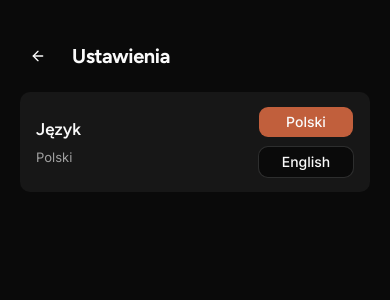
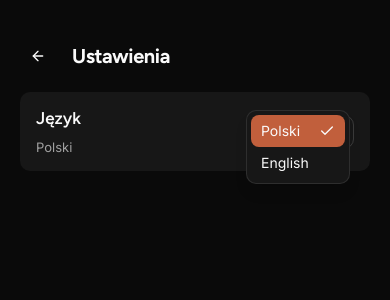
Before and after one commit to czarekp/routines, a Next.js app: page /routines/settings in a window 390 px wide. Both pictures are taken after a click on the button "Polski". Shown: the top 300 px of the page. Built offline with nearby package versions, Linux system fonts and the light colour scheme.

Commit message:
refactor: replace two buttons with select on language setting

```diff
--- a/src/app/globals.css
+++ b/src/app/globals.css
@@ -396,14 +396,11 @@ input {
   font-size: 13px;
 }
 
-.language-options {
-  display: grid;
-  gap: 8px;
-}
-
-.language-option {
-  min-width: 96px;
-  width: 100%;
+.language-select {
+  width: auto;
+  min-width: 104px;
+  height: 34px;
+  font-size: 14px;
 }
 
 .routine-list,
--- a/src/app/settings/_components/settings-screen.tsx
+++ b/src/app/settings/_components/settings-screen.tsx
@@ -4,7 +4,13 @@ import { useLocale, useTranslations } from "next-intl";
 
 import { AppBar } from "@/app/_components/app-bar";
 import { useI18n } from "@/components/i18n-provider";
-import { Button } from "@/components/ui/button";
+import {
+  Select,
+  SelectContent,
+  SelectItem,
+  SelectTrigger,
+  SelectValue,
+} from "@/components/ui/select";
 
 export function SettingsPanel() {
   const t = useTranslations();
@@ -18,28 +24,20 @@ export function SettingsPanel() {
           <strong>{t("language")}</strong>
           <span>{language === "pl" ? "Polski" : "English"}</span>
         </div>
-        <div
-          className="language-options"
-          role="group"
-          aria-label={t("language")}
+        <Select
+          value={language}
+          onValueChange={(value) => setLocale(value as "pl" | "en")}
         >
-          <Button
-            className="language-option"
-            variant={language === "pl" ? "default" : "outline"}
-            onClick={() => setLocale("pl")}
-            aria-pressed={language === "pl"}
-          >
-            Polski
-          </Button>
-          <Button
-            className="language-option"
-            variant={language === "en" ? "default" : "outline"}
-            onClick={() => setLocale("en")}
-            aria-pressed={language === "en"}
-          >
-            English
-          </Button>
-        </div>
+          <SelectTrigger className="language-select" aria-label={t("language")}>
+            <SelectValue>
+              {(value) => (value === "en" ? "English" : "Polski")}
+            </SelectValue>
+          </SelectTrigger>
+          <SelectContent>
+            <SelectItem value="pl">Polski</SelectItem>
+            <SelectItem value="en">English</SelectItem>
+          </SelectContent>
+        </Select>
       </div>
     </section>
   );
--- /dev/null
+++ b/src/components/ui/select.tsx
@@ -0,0 +1,86 @@
+"use client";
+
+import { Select as SelectPrimitive } from "@base-ui/react/select";
+import { cn } from "cn";
+import { CheckIcon, ChevronDownIcon } from "lucide-react";
+
+function Select({ ...props }: SelectPrimitive.Root.Props<string>) {
+  return <SelectPrimitive.Root data-slot="select" {...props} />;
+}
+
+function SelectValue({ ...props }: SelectPrimitive.Value.Props) {
+  return <SelectPrimitive.Value data-slot="select-value" {...props} />;
+}
+
+function SelectTrigger({
+  className,
+  children,
+  ...props
+}: SelectPrimitive.Trigger.Props) {
+  return (
+    <SelectPrimitive.Trigger
+      data-slot="select-trigger"
+      className={cn(
+        "border-input focus-visible:border-ring focus-visible:ring-ring/50 aria-invalid:border-destructive aria-invalid:ring-destructive/20 dark:bg-input/30 flex h-8 w-full items-center justify-between gap-2 rounded-lg border bg-transparent px-2.5 py-1 text-base transition-colors outline-none select-none focus-visible:ring-3 disabled:cursor-not-allowed disabled:opacity-50 aria-invalid:ring-3 md:text-sm",
+        className,
+      )}
+      {...props}
+    >
+      {children}
+      <SelectPrimitive.Icon className="text-muted-foreground flex">
+        <ChevronDownIcon className="size-4" />
+      </SelectPrimitive.Icon>
+    </SelectPrimitive.Trigger>
+  );
+}
+
+function SelectContent({
+  className,
+  children,
+  ...props
+}: SelectPrimitive.Popup.Props) {
+  return (
+    <SelectPrimitive.Portal>
+      <SelectPrimitive.Positioner
+        data-slot="select-positioner"
+        className="z-50 outline-none"
+        sideOffset={4}
+      >
+        <SelectPrimitive.Popup
+          data-slot="select-content"
+          className={cn(
+            "bg-popover text-popover-foreground data-ending-style:opacity-0 data-starting-style:opacity-0 min-w-[var(--anchor-width)] rounded-lg border p-1 shadow-lg transition-opacity duration-150",
+            className,
+          )}
+          {...props}
+        >
+          {children}
+        </SelectPrimitive.Popup>
+      </SelectPrimitive.Positioner>
+    </SelectPrimitive.Portal>
+  );
+}
+
+function SelectItem({
+  className,
+  children,
+  ...props
+}: SelectPrimitive.Item.Props) {
+  return (
+    <SelectPrimitive.Item
+      data-slot="select-item"
+      className={cn(
+        "data-highlighted:bg-accent data-highlighted:text-accent-foreground relative flex w-full cursor-default items-center gap-2 rounded-md py-1.5 pr-8 pl-2.5 text-sm outline-none select-none data-disabled:pointer-events-none data-disabled:opacity-50",
+        className,
+      )}
+      {...props}
+    >
+      <SelectPrimitive.ItemText>{children}</SelectPrimitive.ItemText>
+      <SelectPrimitive.ItemIndicator className="absolute right-2.5 flex">
+        <CheckIcon className="size-4" />
+      </SelectPrimitive.ItemIndicator>
+    </SelectPrimitive.Item>
+  );
+}
+
+export { Select, SelectContent, SelectItem, SelectTrigger, SelectValue };
```
